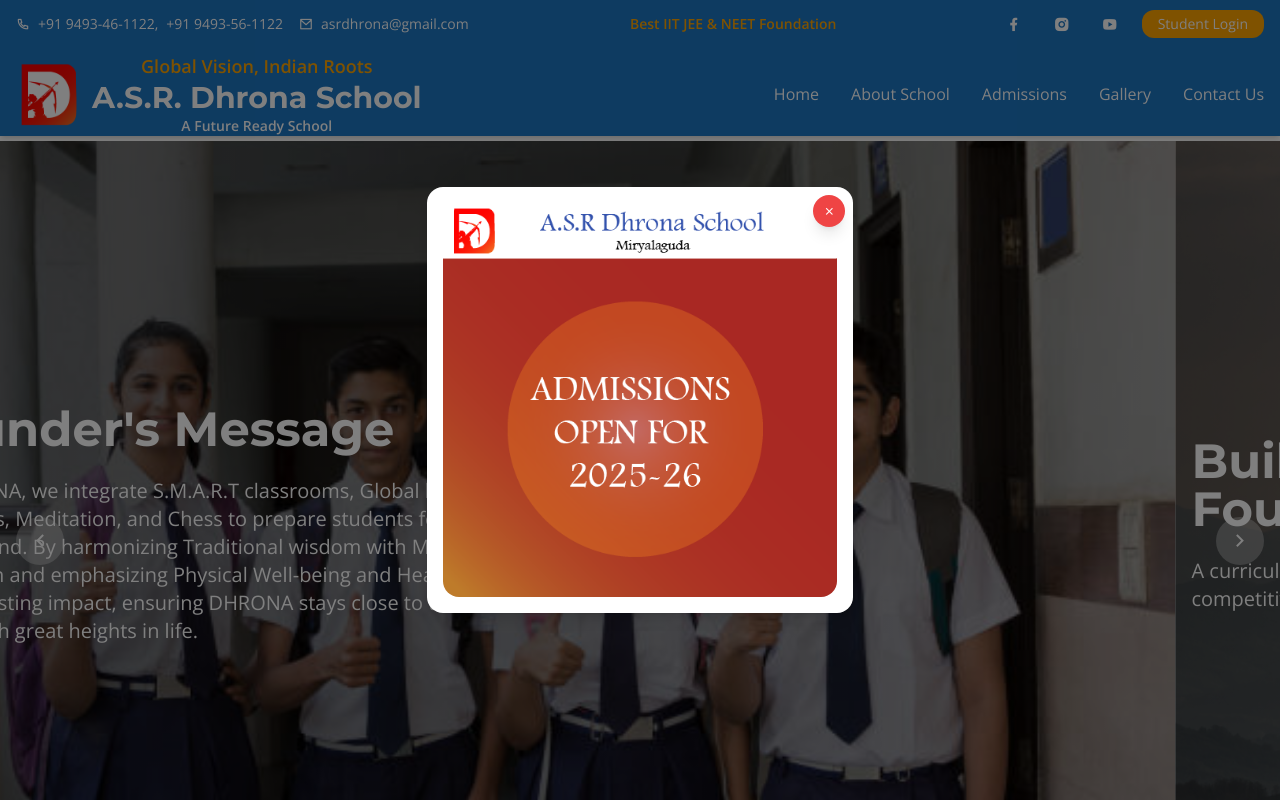
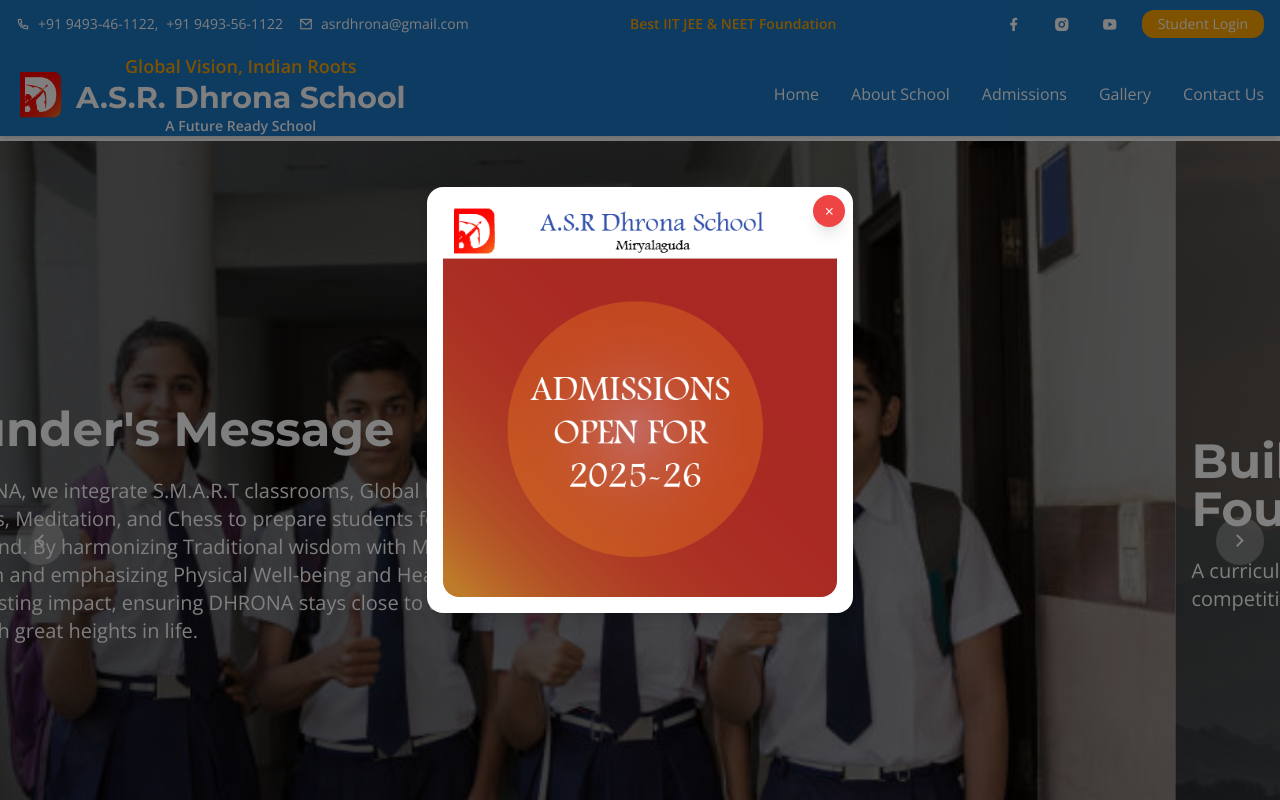
Before and after one commit to asrdhrona/asrdhrona-2, a plain HTML site: page index.html in a window 1280 px wide. Shown: the top 800 px of the page. Drawn offline with nearby package versions, Linux system fonts and the light colour scheme.

Commit message:
Update index.html

```diff
--- a/index.html
+++ b/index.html
@@ -145,7 +145,7 @@ flex-shrink: 0;
         <div class="flex items-center justify-between mb-0 pb-0">
             <!-- Logo Section -->
             <a href="#" class="flex items-center gap-3">
-                <img src="img/logo-1.png" alt="A.S.R. Dhrona School" class="h-16">
+                <img src="img/logo-1.png" alt="A.S.R. Dhrona School" class="h-12">
                 <div>
                     <span class="text-[#FFA500] text-lg font-semibold block text-center">Global Vision, Indian Roots</span>
                     <h2 class="text-white text-3xl font-extrabold">A.S.R. Dhrona School</h2>
```
